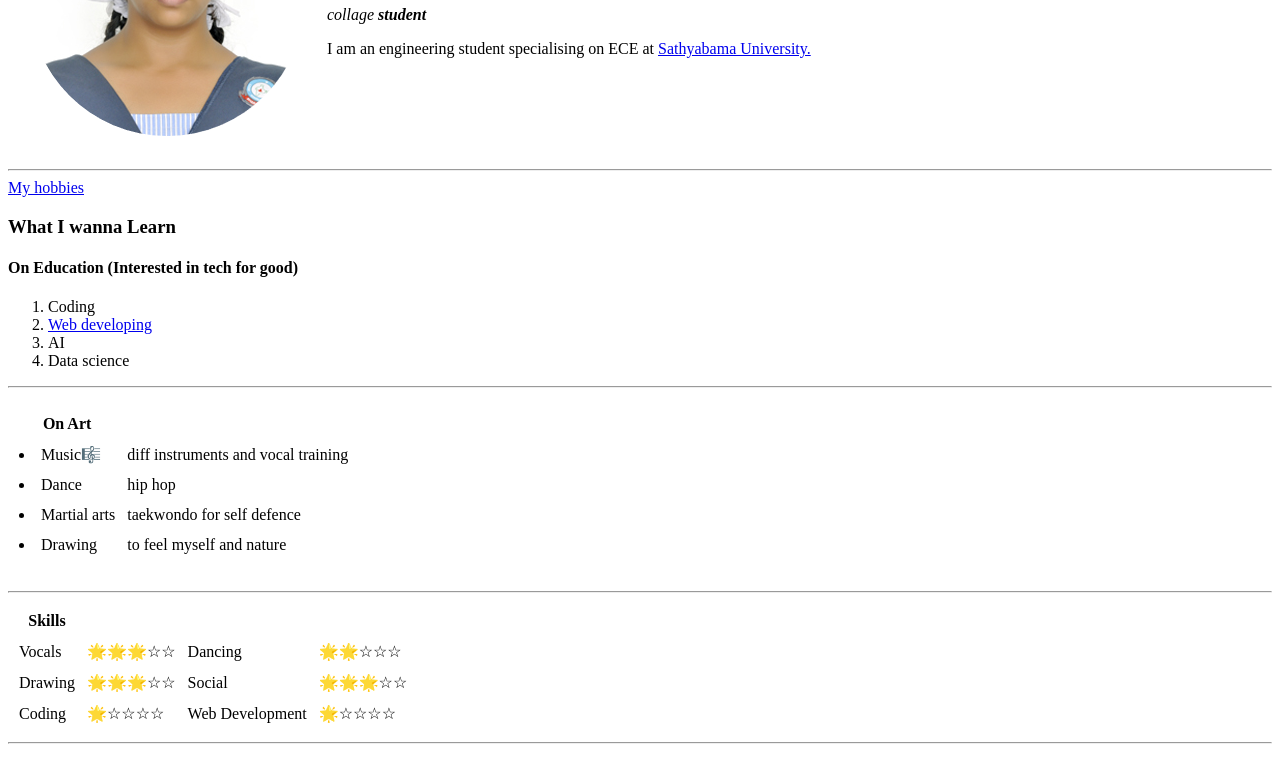
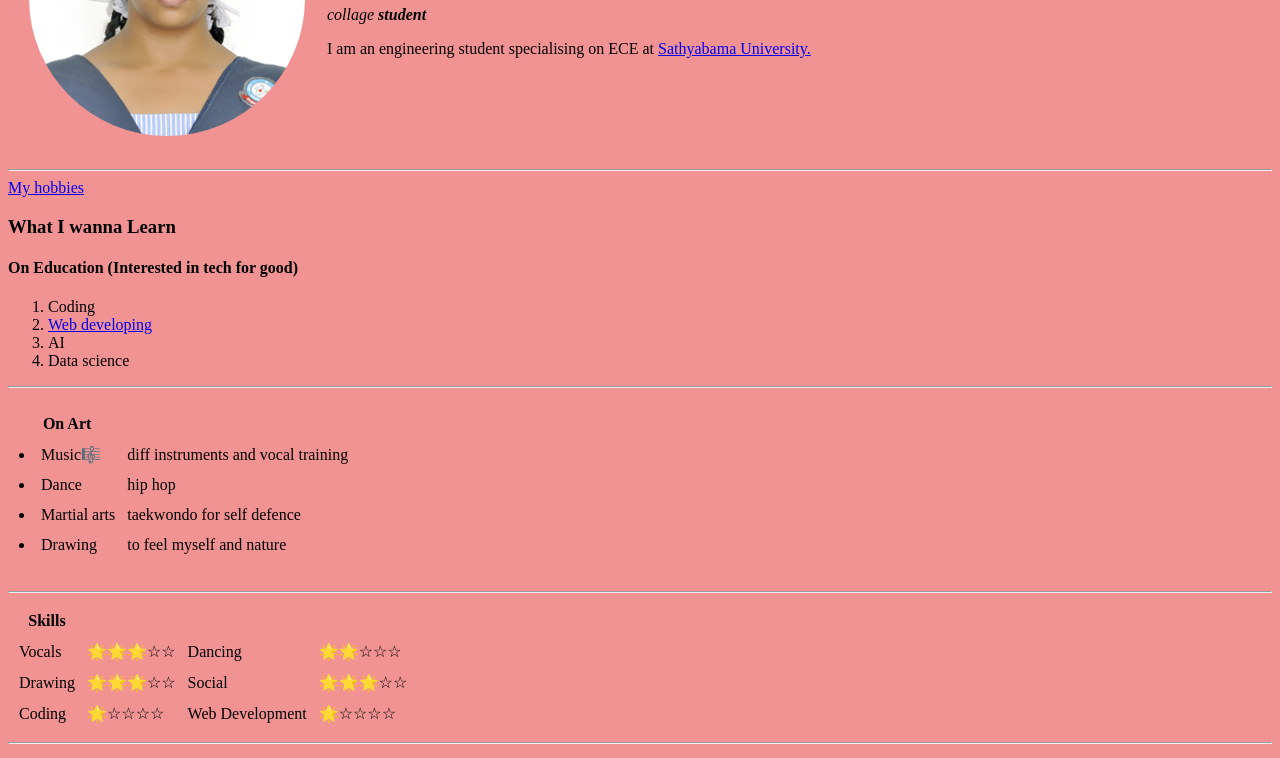
Before and after one commit to Rhaz-mu/CV-, a plain HTML site: page index.html in a window 1280 px wide. Shown: the part 169-927 px from the top of the page. Drawn offline with Linux system fonts and the light colour scheme.

Commit message:
Changed bgcolor

```diff
--- a/index.html
+++ b/index.html
@@ -7,7 +7,7 @@
     <meta name="viewport" content="width=device-width, initial-scale=1.0">
     <title>Razia Personnal website</title>
 </head>
-<body>
+<body style="background-color:#F29393;">
    <table cellspacing="20">
     <tr>
         <td> <img src="razia-circular.png" alt="Razia profile picture"> </td>
```
